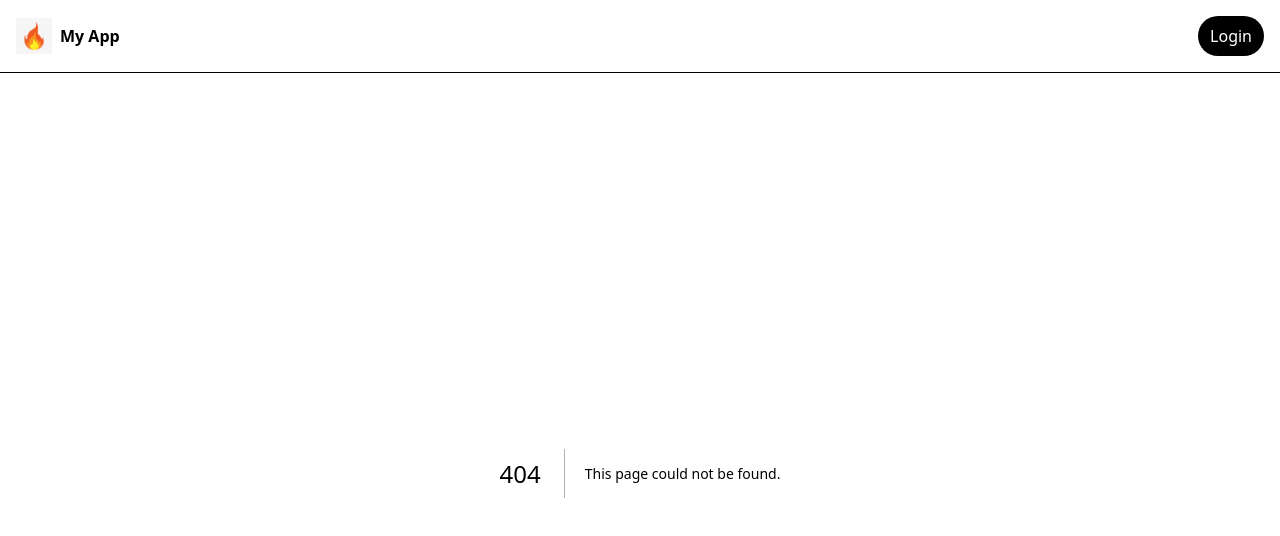
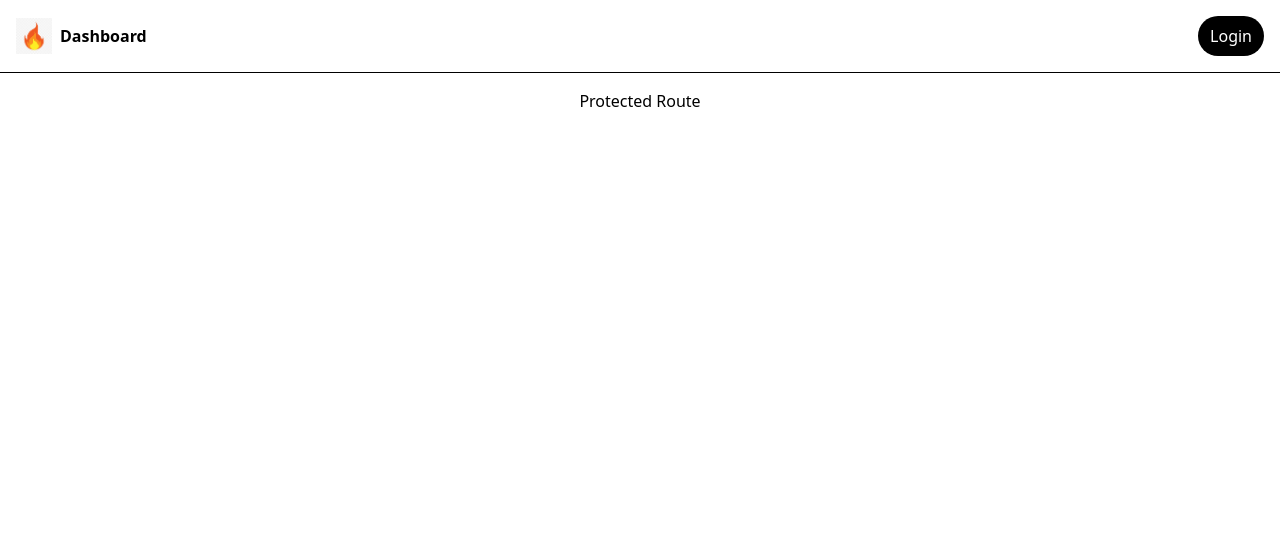
Before and after one commit to Faizanulghani/firebase-authentication, a Next.js app: page /dashboard in a window 1280 px wide. Before the commit this address had no page. Shown: the top 536 px of the page. Built offline with nearby package versions, Linux system fonts and the light colour scheme.

Commit message:
Added Dashboard Route

```diff
--- a/app/components/Header.jsx
+++ b/app/components/Header.jsx
@@ -8,6 +8,7 @@ const Header = () => {
 
   let getPathName = () => {
     if (pathName === "/login") return "Login";
+    if (pathName === "/dashboard") return "Dashboard";
     return "My App";
   };
   return (
--- /dev/null
+++ b/app/dashboard/page.jsx
@@ -0,0 +1,9 @@
+const page = () => {
+  return (
+    <div className="p-4 flex justify-center">
+      <h1>Protected Route</h1>
+    </div>
+  );
+};
+
+export default page;
```
